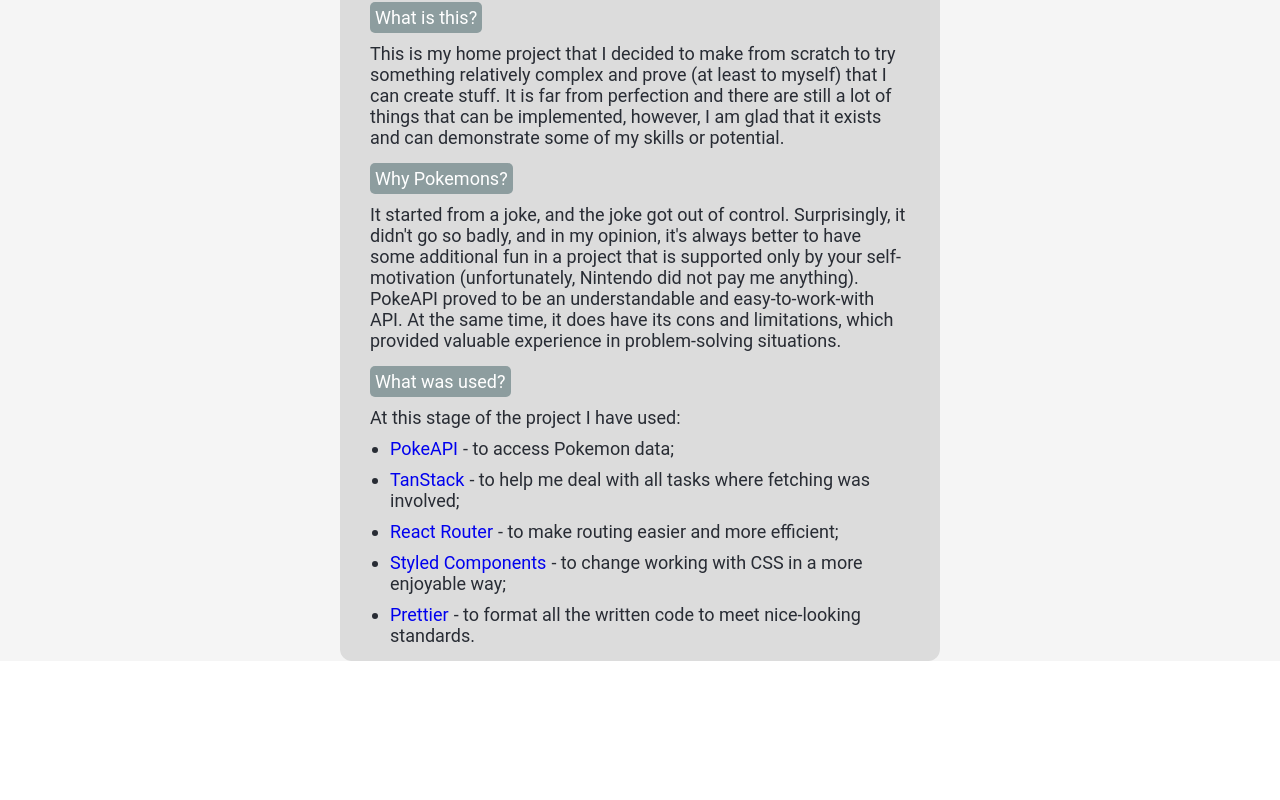
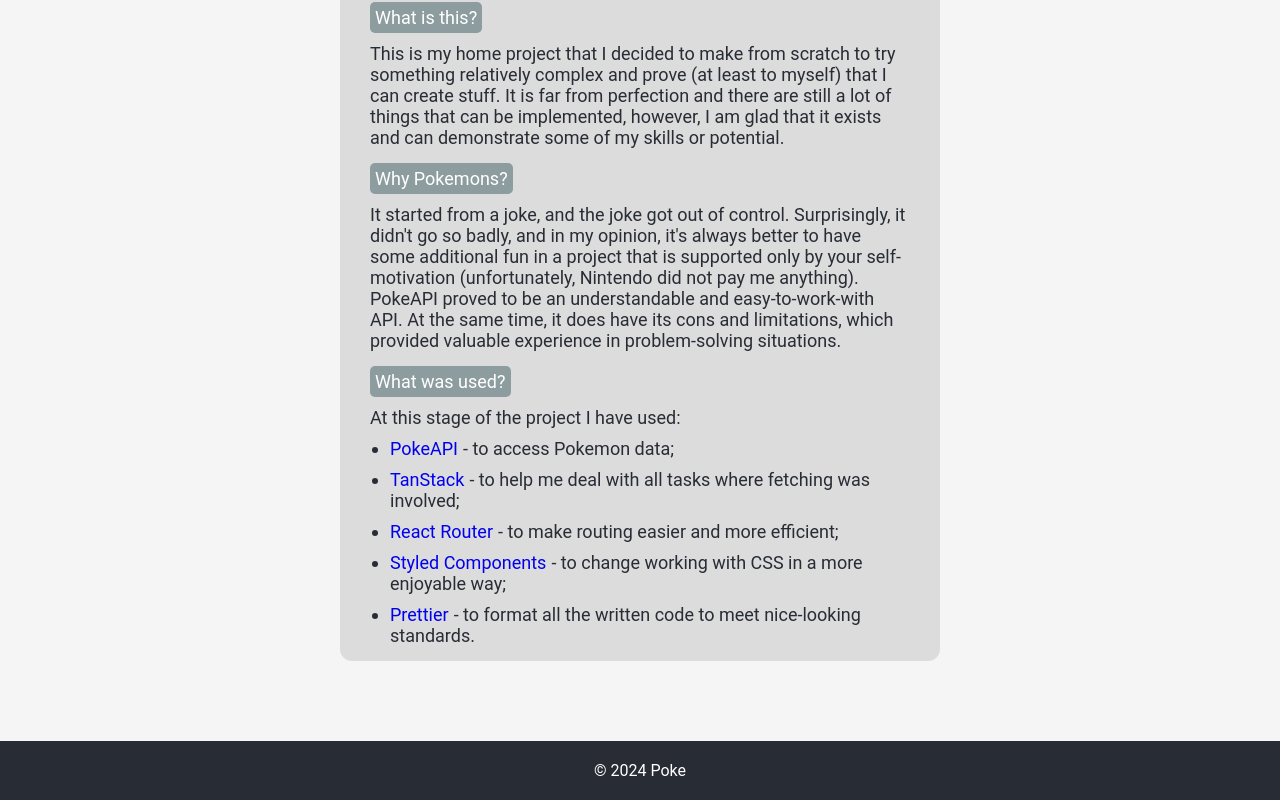
Before and after one commit to piblopakasso/Poke.js, a React app: page / in a window 1280 px wide. Shown: the part 231-1031 px from the top of the page. Before the commit the page ends 912 px from the top, so only its background shows below. Built offline with nearby package versions, Linux system fonts and the light colour scheme; no server answers.

Commit message:
Added a footer

```diff
--- a/src/components/App/App.js
+++ b/src/components/App/App.js
@@ -9,33 +9,40 @@
 import Catalog from "../../views/Catalog";
 import Navigation from "../Navigation";
 import PageNotFound from "../../views/PageNotFound";
+import Footer from "../Footer";
 
 const queryClient = new QueryClient();
 
-function App() {
+export default function App() {
   return (
     <QueryClientProvider client={queryClient}>
       <BrowserRouter>
         <StyledApp>
           <Navigation />
+          <Main>
             <Routes>
               <Route path="/" element={<Home />} />
               <Route path="/pokedex" element={<Pokedex />} />
               <Route path="/catalog" element={<Catalog />} />
               <Route path="*" element={<PageNotFound />} />
             </Routes>
+          </Main>
+          <Footer />
         </StyledApp>
       </BrowserRouter>
     </QueryClientProvider>
   );
 }
 
-export default App;
-
 const StyledApp = styled.div`
   font-family: "Roboto", sans-serif;
   background-color: whitesmoke;
   color: #282c34;
+  display: flex;
+  flex-direction: column;
   min-height: 100vh;
-  overflow: visible;
 `;
+
+const Main = styled.div`
+  margin-bottom: 60px;
+`;
--- /dev/null
+++ b/src/components/Footer.tsx
@@ -0,0 +1,22 @@
+import React from "react";
+import styled from "styled-components";
+
+import { mainAccentColor } from "../appColors";
+
+export default function Footer() {
+  return (
+    <FooterWrapper>
+      <p>© 2024 Poke</p>
+    </FooterWrapper>
+  );
+}
+
+const FooterWrapper = styled.div`
+  display: flex;
+  justify-content: center;
+  align-items: center;
+  margin-top: auto;
+  padding: 20px 0 20px 0;
+  color: white;
+  background-color: ${mainAccentColor};
+`;
--- a/src/components/PokemonAbilities.tsx
+++ b/src/components/PokemonAbilities.tsx
@@ -1,10 +1,10 @@
 import React, { useEffect, useState } from "react";
 import { useQuery } from "@tanstack/react-query";
+import styled, { css, keyframes } from "styled-components";
 
 import { getAbilityData } from "../fetchFunctions";
 import { capitalizeFirstLetter } from "../utilityFunctions";
 import { additionalAccentColor, mainAccentColor } from "../appColors";
-import styled, { css, keyframes } from "styled-components";
 
 type AbilityDescriptionState = {
   shown: boolean;
```
Lines whose indentation alone changed are shown as unchanged.
